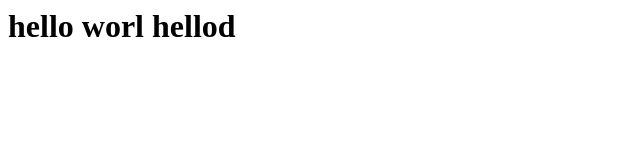
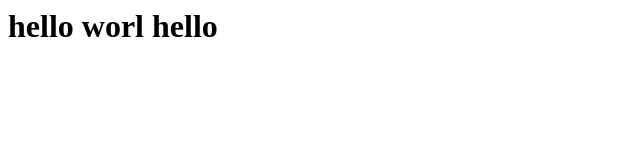
Before and after one commit to BurriShirisha/internal, a plain HTML site: page index.html in a window 1280 px wide. Shown: the full height of the page, 0-640 px from the left. Drawn offline with Linux system fonts and the light colour scheme.

Commit message:
Update index.html

```diff
--- a/index.html
+++ b/index.html
@@ -1,3 +1,3 @@
 <html>
-<h1>hello worl hellod</h1>
+<h1>hello worl hello</h1>
 </html>
```
